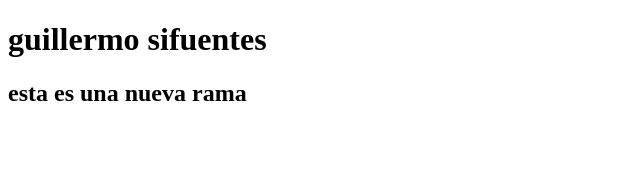
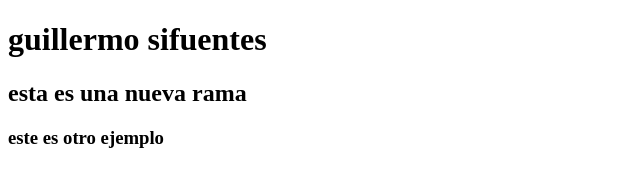
Before and after one commit to guillermosifu/colaborando, a plain HTML site: page index.html in a window 1280 px wide. Shown: the whole page, without its empty margins (0-640 px from the left). Drawn offline with Linux system fonts and the light colour scheme.

Commit message:
nuevo ejemplo

```diff
--- a/index.html
+++ b/index.html
@@ -9,5 +9,6 @@
 <body>
     <h1>guillermo sifuentes</h1>
     <h2>esta es una nueva rama</h2>
+    <h3>este es otro ejemplo</h3>
 </body>
 </html>
```
